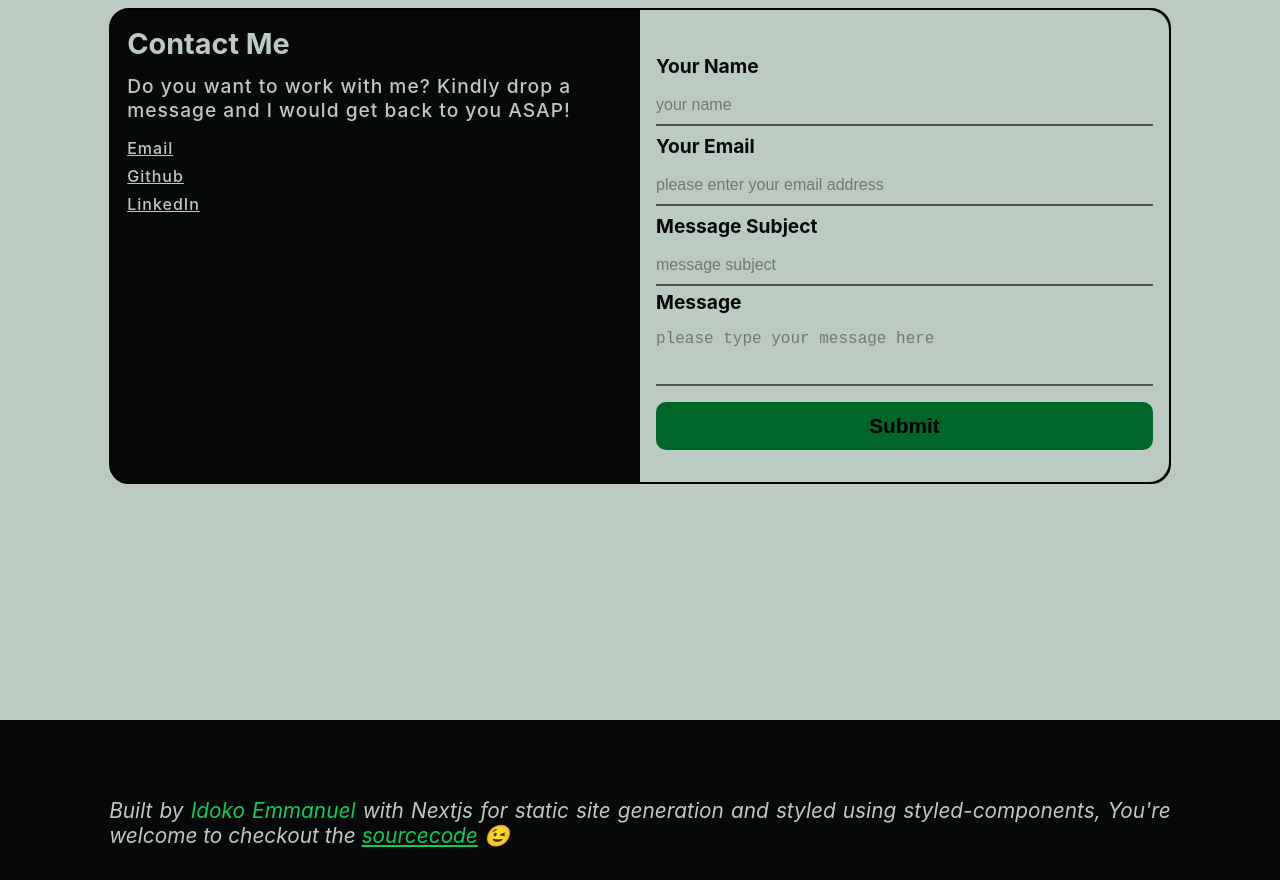
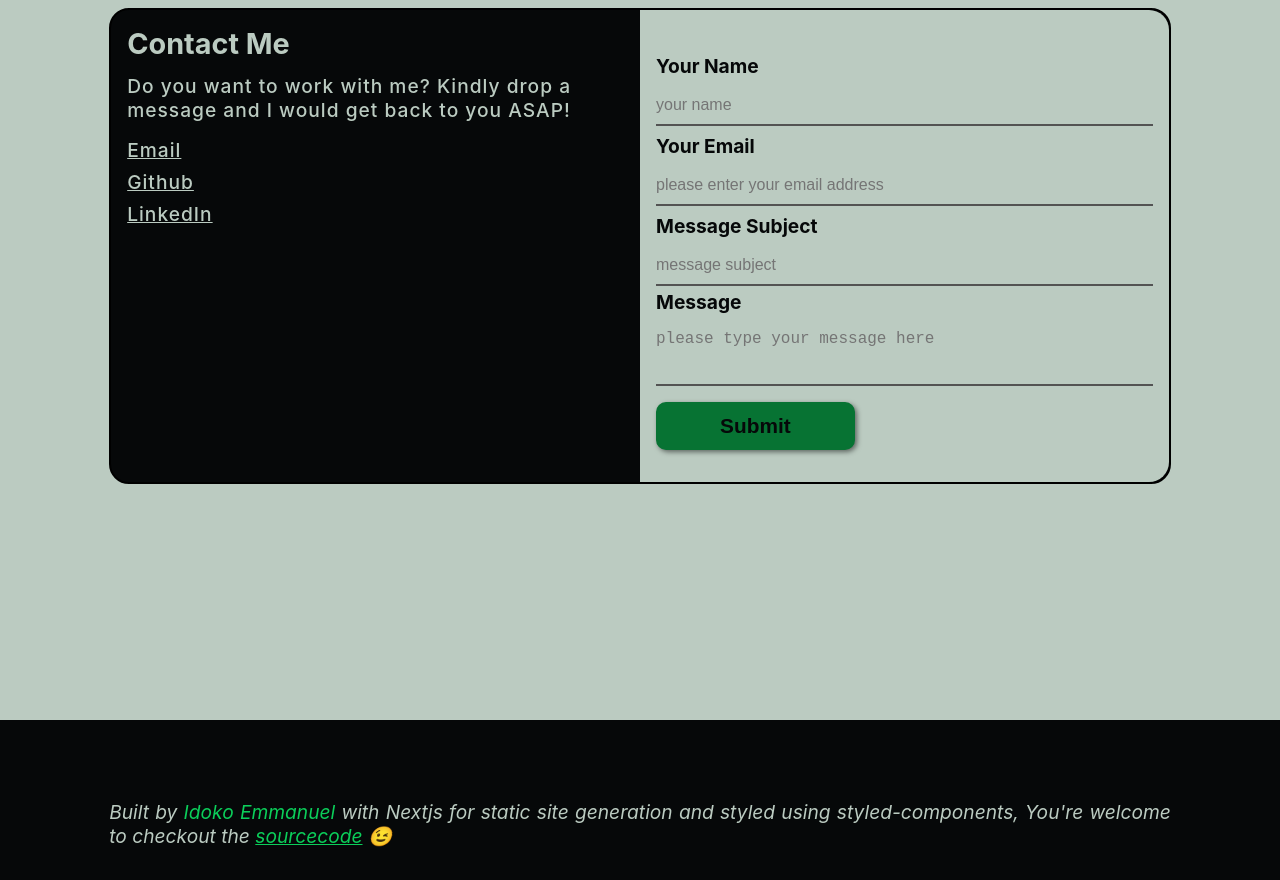
Before and after one commit to idemmanuel001/idoko-emmanuel-portfolio, a Next.js app: page / in a window 1280 px wide. Shown: the part 1440-2320 px from the top of the page. Built offline with nearby package versions, Linux system fonts and the light colour scheme.

Commit message:
tweaked the contact form a lil bit

```diff
--- a/Components/Sections/ContactMe.js
+++ b/Components/Sections/ContactMe.js
@@ -1,6 +1,6 @@
 import React from 'react';
 import styled from 'styled-components';
-import { Container, Section } from '../styles/sharedStyles';
+import { Container, Section, Button } from '../styles/sharedStyles';
 
 
 //STYLES
@@ -62,15 +62,9 @@ const StyledContact = styled(Section)`
         }
         p{
             width: 100%;
-            font-size: 1rem;
             letter-spacing: 1px;
             margin-bottom: 0.5rem ;
             font-weight: 500;
-
-
-            @media(min-width: ${({ theme }) => theme.desktop}){
-                 font-size: 1.2rem;
-            }
 
         }
 
@@ -88,7 +82,7 @@ const StyledContact = styled(Section)`
             margin-top: 0.5rem;
             text-decoration: underline;
             border-bottom: none;
-            transition:all 0.3s ease;
+            transition: all 0.3s ease;
 
 
             &:hover{
@@ -97,7 +91,6 @@ const StyledContact = styled(Section)`
 
              p{
                 margin-bottom: 0;
-                font-size: 1rem;
                 display: flex;
                 align-self: baseline;
              }
@@ -175,18 +168,14 @@ const StyledContact = styled(Section)`
             height: 4rem;
         }
         button{
-            width: 100%;
+            width: 40%;
+            min-width: fit-content;
             height: 3rem;
-            border-radius: 10px;
-            background-color: #006729;
             font-size: 1.3rem;
             font-weight: bold;
-            padding: 0.5rem;
-            outline: none;
-            border: none;
-            transition: all 0.3s ease-in;
 
             &:hover{
+                width: 100%;
                 color: ${({ theme }) => theme.accentColor};
                 background: transparent;
                 border: 2px solid ${({ theme }) => theme.black};
@@ -211,7 +200,8 @@ const ContactMe = () => {
                 <div id='innerContainer'>
                     <div className="contactInfo">
                         <h2>Contact Me</h2>
-                        <p>Do you want to work with me?
+                        <p>
+                            Do you want to work with me?
                             Kindly drop a message and I would get back to you ASAP!
                         </p>
 
@@ -257,7 +247,14 @@ const ContactMe = () => {
                             </textarea>
                         </p>
                         <p className="formContrl"  >
-                            <button name='submit' type="submit">Submit</button>
+                            <Button name='submit'
+                            type="submit"
+                                bg={({ theme }) => theme.accentColor}
+                                color={({ theme }) => theme.black}
+                                borderColor={({ theme }) => theme.accentColor}
+                                hoverColor={({ theme }) => theme.accentColor}
+                                hoverBorderColor={({ theme }) => theme.black}
+                            >Submit</Button>
                         </p>
                     </form>
                 </div>
--- a/Components/styles/sharedStyles.js
+++ b/Components/styles/sharedStyles.js
@@ -31,6 +31,7 @@ const Button = styled.button`
     &:hover{
         background: ${({ hoverBg }) => hoverBg || 'transparent'};
         color: ${({ hoverColor }) => hoverColor || 'inherit'};
+        border: 2px solid ${({ hoverBorderColor }) => hoverBorderColor || 'none'};
      }
 
 `;
--- a/Components/styles/theme.js
+++ b/Components/styles/theme.js
@@ -8,7 +8,7 @@ export const theme = {
     white: '#ffffff',
     verySmall: '0.875rem',
     small: '1rem',
-    medium: '1.3rem',
+    medium: '1.2rem',
     large: '1.8rem',
     largeX2: '2.2rem',
     largeX3: '2.2rem',
```
